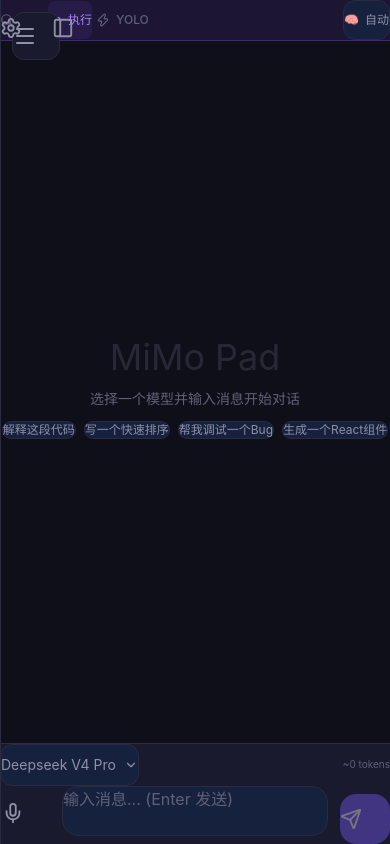
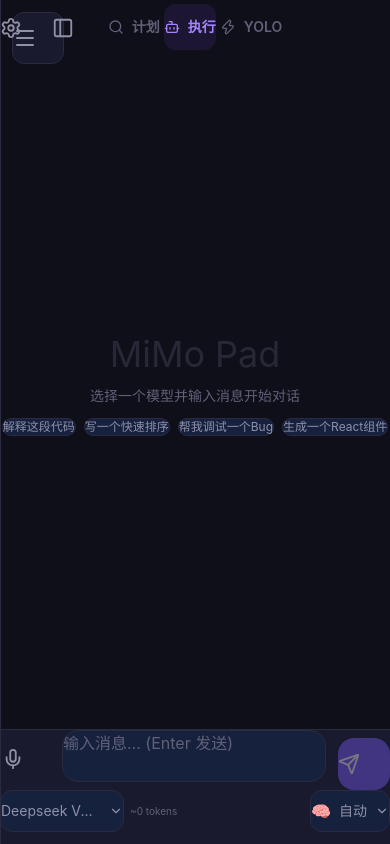
Before and after one commit to TellTree-404/mimo-pad, a React (Vite) app: page / in a window 390 px wide. Built offline with nearby package versions, Linux system fonts and the light colour scheme.

Commit message:
v6: Safe area padding, model info in prompt, thinking selector moved to input area

```diff
--- a/src/App.tsx
+++ b/src/App.tsx
@@ -218,7 +218,7 @@
           if (!existingSystem) {
             const msgWithMemory = settings.defaultSystemPrompt
               ? settings.defaultSystemPrompt + memCtx
-              : 'You are an AI coding assistant.' + memCtx;
+              : `You are an AI coding assistant.\n当前使用模型: ${settings.activeModelId} | 提供商: ${activeProvider.name} | 思考强度: ${thinkingLevel === 'auto' ? '自动' : thinkingLevel}\n` + memCtx;
             allMessages = [{ id: 'system-1', role: 'system', content: msgWithMemory, timestamp: 0 }, ...allMessages];
           }
         }
@@ -487,7 +487,8 @@
         {!sidebarOpen && (
           <button
             onClick={() => setSidebarOpen(true)}
-            className="absolute top-3 left-3 z-20 p-3 rounded-xl bg-[var(--bg-secondary)] border border-[var(--border)] text-[var(--text-secondary)] hover:text-[var(--text-primary)] transition-colors min-w-[48px] min-h-[48px]"
+            className="absolute z-20 p-3.5 rounded-xl bg-[var(--bg-secondary)] border border-[var(--border)] text-[var(--text-secondary)] hover:text-[var(--text-primary)] transition-colors min-w-[52px] min-h-[52px]"
+            style={{ top: 'max(12px, env(safe-area-inset-top))', left: '12px' }}
           >
             <Menu size={24} />
           </button>
--- a/src/components/chat/ChatArea.tsx
+++ b/src/components/chat/ChatArea.tsx
@@ -1,7 +1,6 @@
 import type { Conversation, ProviderConfig, AppSettings, AgentMode, ThinkingLevel } from '../../types';
 import { MessageList } from './MessageList';
 import { InputArea } from './InputArea';
-import { ThinkingSelector } from './ThinkingSelector';
 import { Search, Bot, Zap } from 'lucide-react';
 
 interface ChatAreaProps {
@@ -42,13 +41,10 @@
   onThinkingChange,
 }: ChatAreaProps) {
   const messages = conversation?.messages ?? [];
-  const mode = MODE_CONFIG[agentMode];
-  const Icon = mode.icon;
 
   return (
-    <div className="flex-1 flex flex-col h-full bg-[var(--bg-primary)]">
-      <div className={`flex items-center justify-between px-4 py-2 border-b ${mode.bg} gap-2 shrink-0`}>
-        <div className="flex items-center gap-1">
+    <div className="flex-1 flex flex-col h-full bg-[var(--bg-primary)]" style={{ paddingTop: 'env(safe-area-inset-top)' }}>
+      <div className="flex items-center justify-center px-2 py-1.5 gap-1 shrink-0" style={{ marginTop: '4px' }}>
         {(['plan', 'agent', 'yolo'] as AgentMode[]).map((m) => {
           const cfg = MODE_CONFIG[m];
           const CfgIcon = cfg.icon;
@@ -56,28 +52,17 @@
             <button
               key={m}
               onClick={() => onModeChange(m)}
-                className={`flex items-center gap-1.5 px-3 py-1.5 rounded-lg text-xs font-medium transition-all min-h-[38px] ${
+              className={`flex items-center gap-2 px-5 py-2.5 rounded-xl text-sm font-semibold transition-all min-h-[46px] ${
                 agentMode === m
                   ? `${cfg.bg} ${cfg.color}`
                   : 'text-[var(--text-muted)] hover:text-[var(--text-secondary)]'
               }`}
             >
-                <CfgIcon size={14} />
+              <CfgIcon size={16} />
               {cfg.label}
             </button>
           );
         })}
-        </div>
-
-        <div className="flex items-center gap-2">
-          {agentMode === 'plan' && (
-            <span className="text-xs text-blue-400/70 hidden sm:inline">只读模式</span>
-          )}
-          {agentMode === 'yolo' && (
-            <span className="text-xs text-red-400/70 hidden sm:inline">自动批准</span>
-          )}
-          <ThinkingSelector level={thinkingLevel} onChange={onThinkingChange} />
-        </div>
       </div>
 
       <MessageList messages={messages} generating={generating} />
@@ -101,8 +86,10 @@
         activeModelId={activeModelId}
         settings={settings}
         disabled={generating}
+        thinkingLevel={thinkingLevel}
         onSend={onSend}
         onModelChange={onModelChange}
+        onThinkingChange={onThinkingChange}
       />
     </div>
   );
--- a/src/components/chat/InputArea.tsx
+++ b/src/components/chat/InputArea.tsx
@@ -1,6 +1,6 @@
 import { useState, useRef, useEffect, useCallback } from 'react';
 import { Send, ChevronDown } from 'lucide-react';
-import type { ProviderConfig, AppSettings } from '../../types';
+import type { ProviderConfig, AppSettings, ThinkingLevel } from '../../types';
 import { estimateTokens } from '../../services/llm';
 import { VoiceInput } from './VoiceInput';
 
@@ -10,9 +10,20 @@
   activeModelId: string;
   settings: AppSettings;
   disabled: boolean;
+  thinkingLevel: ThinkingLevel;
   onSend: (text: string) => void;
   onModelChange: (providerId: string, modelId: string) => void;
+  onThinkingChange: (level: ThinkingLevel) => void;
 }
+
+const THINKING_LEVELS: { value: ThinkingLevel; label: string; emoji: string; desc: string }[] = [
+  { value: 'auto', label: '自动', emoji: '🧠', desc: '模型自决' },
+  { value: 'off', label: '关闭', emoji: '💨', desc: '快速回复' },
+  { value: 'low', label: '低', emoji: '🧠', desc: '简单编码' },
+  { value: 'medium', label: '中', emoji: '🧠', desc: '一般任务' },
+  { value: 'high', label: '高', emoji: '🧠', desc: '复杂重构' },
+  { value: 'max', label: '最大', emoji: '🧠', desc: '架构设计' },
+];
 
 export function InputArea({
   providers,
@@ -20,16 +31,20 @@
   activeModelId,
   settings,
   disabled,
+  thinkingLevel,
   onSend,
   onModelChange,
+  onThinkingChange,
 }: InputAreaProps) {
   const [text, setText] = useState('');
   const [showModels, setShowModels] = useState(false);
+  const [showThinking, setShowThinking] = useState(false);
   const textareaRef = useRef<HTMLTextAreaElement>(null);
   const tokenCount = estimateTokens(text);
 
   const activeProvider = providers.find((p) => p.id === activeProviderId);
   const activeModel = activeProvider?.models.find((m) => m.id === activeModelId);
+  const currentThinking = THINKING_LEVELS.find((l) => l.value === thinkingLevel) || THINKING_LEVELS[0];
 
   const adjustHeight = useCallback(() => {
     const el = textareaRef.current;
@@ -39,9 +54,7 @@
     }
   }, []);
 
-  useEffect(() => {
-    adjustHeight();
-  }, [text, adjustHeight]);
+  useEffect(() => { adjustHeight(); }, [text, adjustHeight]);
 
   const handleSend = () => {
     const trimmed = text.trim();
@@ -57,71 +70,13 @@
     }
   };
 
-  const handleVoiceResult = (voiceText: string) => {
-    setText(voiceText);
-  };
-
-  const handleVoiceSend = () => {
-    if (text.trim()) {
-      handleSend();
-    }
-  };
-
-  const handleVoiceActivate = useCallback(() => {
-    textareaRef.current?.blur();
-  }, []);
+  const handleVoiceResult = (voiceText: string) => { setText(voiceText); };
+  const handleVoiceSend = () => { if (text.trim()) handleSend(); };
+  const handleVoiceActivate = useCallback(() => { textareaRef.current?.blur(); }, []);
 
   return (
-    <div className="border-t border-[var(--border)] bg-[var(--bg-secondary)] px-4 py-3 pb-safe">
-      <div className="flex items-center gap-3 mb-2.5">
-        <div className="relative">
-          <button
-            onClick={() => setShowModels(!showModels)}
-            className="flex items-center gap-2 px-3 py-2.5 rounded-xl bg-[var(--bg-tertiary)] border border-[var(--border)] text-sm text-[var(--text-secondary)] hover:border-[var(--accent-border)] transition-colors min-h-[42px]"
-          >
-            <span className="max-w-[120px] truncate">{activeModel?.name || '选择模型'}</span>
-            <ChevronDown size={14} />
-          </button>
-
-          {showModels && (
-            <div className="absolute bottom-full left-0 mb-1 w-72 max-h-60 overflow-y-auto rounded-lg bg-[var(--bg-secondary)] border border-[var(--border)] shadow-lg z-20">
-              {providers.map((provider) => (
-                <div key={provider.id}>
-                  <div className="px-3 py-1.5 text-[10px] font-semibold text-[var(--text-muted)] uppercase bg-[var(--bg-tertiary)]">
-                    {provider.name}
-                  </div>
-                  {provider.models.map((model) => (
-                    <button
-                      key={model.id}
-                      onClick={() => {
-                        onModelChange(provider.id, model.id);
-                        setShowModels(false);
-                      }}
-                      className={`w-full text-left px-4 py-2 text-sm transition-colors ${
-                        activeProviderId === provider.id && activeModelId === model.id
-                          ? 'bg-[var(--accent-bg)] text-[var(--accent-light)]'
-                          : 'text-[var(--text-secondary)] hover:bg-[var(--bg-hover)] hover:text-[var(--text-primary)]'
-                      }`}
-                    >
-                      {model.name}
-                      <span className="ml-2 text-[10px] text-[var(--text-muted)]">
-                        {model.supportsTools ? '工具' : ''}{model.supportsVision ? ' 视觉' : ''}{model.supportsReasoning ? ' 推理' : ''}
-                      </span>
-                    </button>
-                  ))}
-                </div>
-              ))}
-            </div>
-          )}
-        </div>
-
-        <div className="flex-1" />
-
-        <span className="text-[10px] text-[var(--text-muted)] min-w-[50px] text-right">
-          ~{tokenCount} tokens
-        </span>
-      </div>
-
+    <div className="border-t border-[var(--border)] bg-[var(--bg-secondary)]" style={{ paddingBottom: 'max(12px, env(safe-area-inset-bottom))' }}>
+      <div className="px-4 pt-3 pb-2">
         <div className="flex items-end gap-3">
           <VoiceInput
             mode={settings.voiceInputMode}
@@ -140,19 +95,97 @@
               placeholder="输入消息... (Enter 发送)"
               rows={1}
               disabled={disabled}
-            className="w-full px-5 py-3.5 rounded-2xl bg-[var(--bg-tertiary)] border border-[var(--border)] text-[var(--text-primary)] placeholder-[var(--text-muted)] focus:outline-none focus:border-[var(--accent-border)] resize-none text-base min-h-[50px] max-h-[180px]"
+              className="w-full px-5 py-3.5 rounded-2xl bg-[var(--bg-tertiary)] border border-[var(--border)] text-[var(--text-primary)] placeholder-[var(--text-muted)] focus:outline-none focus:border-[var(--accent-border)] resize-none text-base min-h-[52px] max-h-[160px]"
             />
           </div>
 
           <button
             onClick={handleSend}
             disabled={disabled || !text.trim()}
-          className="p-3.5 rounded-2xl bg-[var(--accent)] hover:bg-[var(--accent-light)] disabled:opacity-40 disabled:cursor-not-allowed text-white transition-all active:scale-90 min-w-[50px] min-h-[50px]"
+            className="p-4 rounded-2xl bg-[var(--accent)] hover:bg-[var(--accent-light)] disabled:opacity-40 disabled:cursor-not-allowed text-white transition-all active:scale-90 min-w-[52px] min-h-[52px]"
             title="发送"
           >
             <Send size={22} />
           </button>
         </div>
       </div>
+
+      <div className="flex items-center justify-between px-4 pb-1 gap-2 flex-wrap">
+        <div className="flex items-center gap-1.5">
+          <div className="relative">
+            <button
+              onClick={() => { setShowModels(!showModels); setShowThinking(false); }}
+              className="flex items-center gap-2 px-3 py-2.5 rounded-xl bg-[var(--bg-tertiary)] border border-[var(--border)] text-sm text-[var(--text-secondary)] hover:border-[var(--accent-border)] transition-colors min-h-[42px]"
+            >
+              <span className="max-w-[100px] truncate">{activeModel?.name || '选择模型'}</span>
+              <ChevronDown size={14} />
+            </button>
+
+            {showModels && (
+              <div className="absolute bottom-full left-0 mb-1 w-72 max-h-60 overflow-y-auto rounded-xl bg-[var(--bg-secondary)] border border-[var(--border)] shadow-lg z-20">
+                {providers.map((provider) => (
+                  <div key={provider.id}>
+                    <div className="px-4 py-2 text-xs font-semibold text-[var(--text-muted)] uppercase bg-[var(--bg-tertiary)]">
+                      {provider.name}
+                    </div>
+                    {provider.models.map((model) => (
+                      <button
+                        key={model.id}
+                        onClick={() => { onModelChange(provider.id, model.id); setShowModels(false); }}
+                        className={`w-full text-left px-4 py-2.5 text-sm transition-colors ${
+                          activeProviderId === provider.id && activeModelId === model.id
+                            ? 'bg-[var(--accent-bg)] text-[var(--accent-light)]'
+                            : 'text-[var(--text-secondary)] hover:bg-[var(--bg-hover)] hover:text-[var(--text-primary)]'
+                        }`}
+                      >
+                        {model.name}
+                        <span className="ml-2 text-[10px] text-[var(--text-muted)]">
+                          {model.supportsTools ? '工具' : ''}{model.supportsVision ? ' 视觉' : ''}{model.supportsReasoning ? ' 推理' : ''}
+                        </span>
+                      </button>
+                    ))}
+                  </div>
+                ))}
+              </div>
+            )}
+          </div>
+
+          <span className="text-[10px] text-[var(--text-muted)]">~{tokenCount} tokens</span>
+        </div>
+
+        <div className="relative">
+          <button
+            onClick={() => { setShowThinking(!showThinking); setShowModels(false); }}
+            className="flex items-center gap-2 px-3.5 py-2.5 rounded-xl bg-[var(--bg-tertiary)] border border-[var(--border)] text-sm text-[var(--text-secondary)] hover:border-[var(--accent-border)] transition-colors min-h-[42px]"
+          >
+            <span className="text-base">{currentThinking.emoji}</span>
+            <span className="font-medium">{currentThinking.label}</span>
+            <ChevronDown size={14} />
+          </button>
+
+          {showThinking && (
+            <div className="absolute bottom-full right-0 mb-1 w-48 rounded-xl bg-[var(--bg-secondary)] border border-[var(--border)] shadow-lg z-20 py-1">
+              {THINKING_LEVELS.map((l) => (
+                <button
+                  key={l.value}
+                  onClick={() => { onThinkingChange(l.value); setShowThinking(false); }}
+                  className={`w-full flex items-center justify-between px-4 py-3 text-sm transition-colors ${
+                    thinkingLevel === l.value
+                      ? 'bg-[var(--accent-bg)] text-[var(--accent-light)]'
+                      : 'text-[var(--text-secondary)] hover:bg-[var(--bg-hover)]'
+                  }`}
+                >
+                  <span className="flex items-center gap-2">
+                    <span className="text-base">{l.emoji}</span>
+                    {l.label}
+                  </span>
+                  <span className="text-[10px] text-[var(--text-muted)]">{l.desc}</span>
+                </button>
+              ))}
+            </div>
+          )}
+        </div>
+      </div>
+    </div>
   );
 }
--- a/src/index.css
+++ b/src/index.css
@@ -69,7 +69,10 @@
 
 @supports (padding-bottom: env(safe-area-inset-bottom)) {
   #root {
+    padding-top: env(safe-area-inset-top);
     padding-bottom: env(safe-area-inset-bottom);
+    padding-left: env(safe-area-inset-left);
+    padding-right: env(safe-area-inset-right);
   }
 }
 
```
Lines whose indentation alone changed are shown as unchanged.
